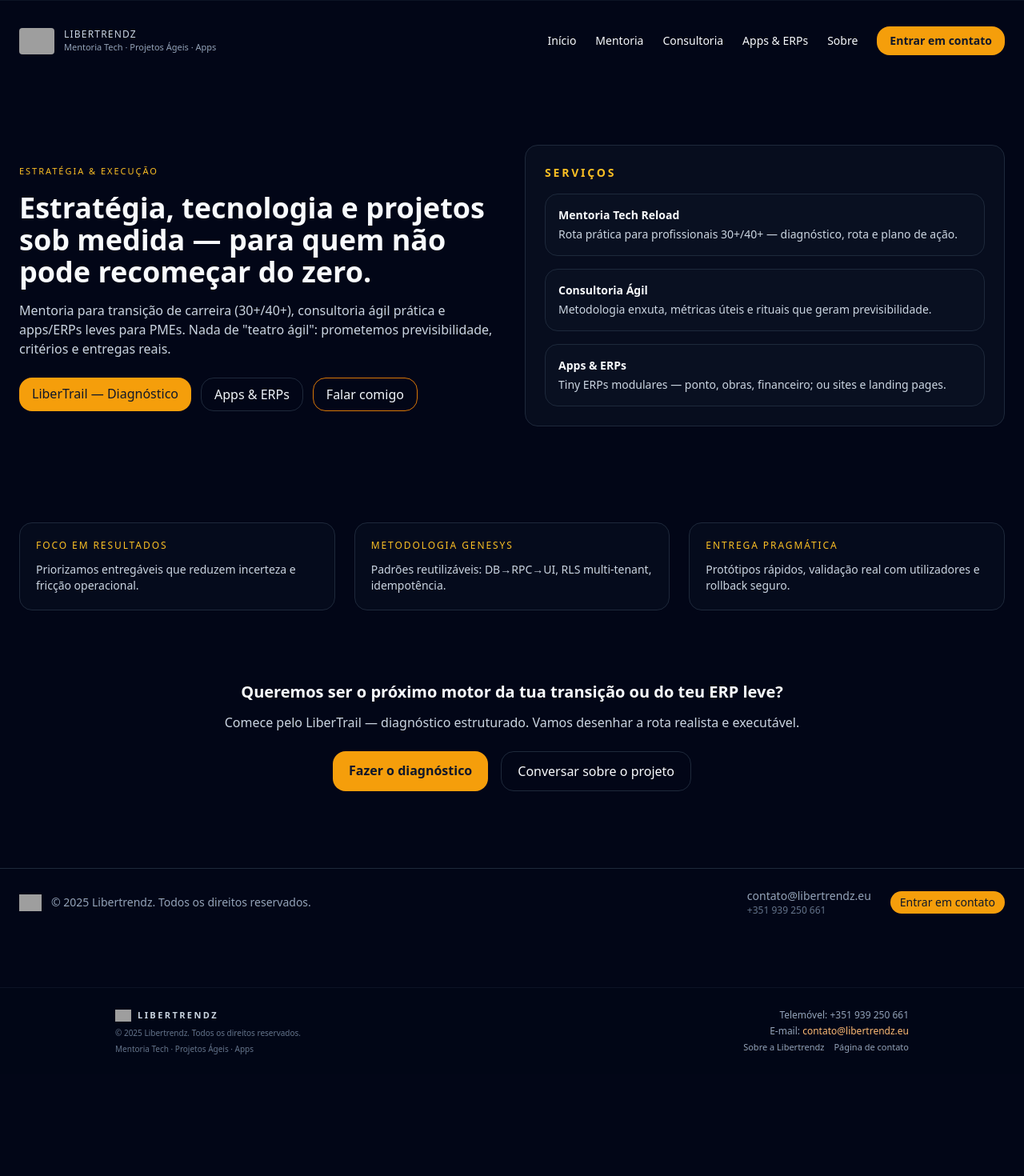
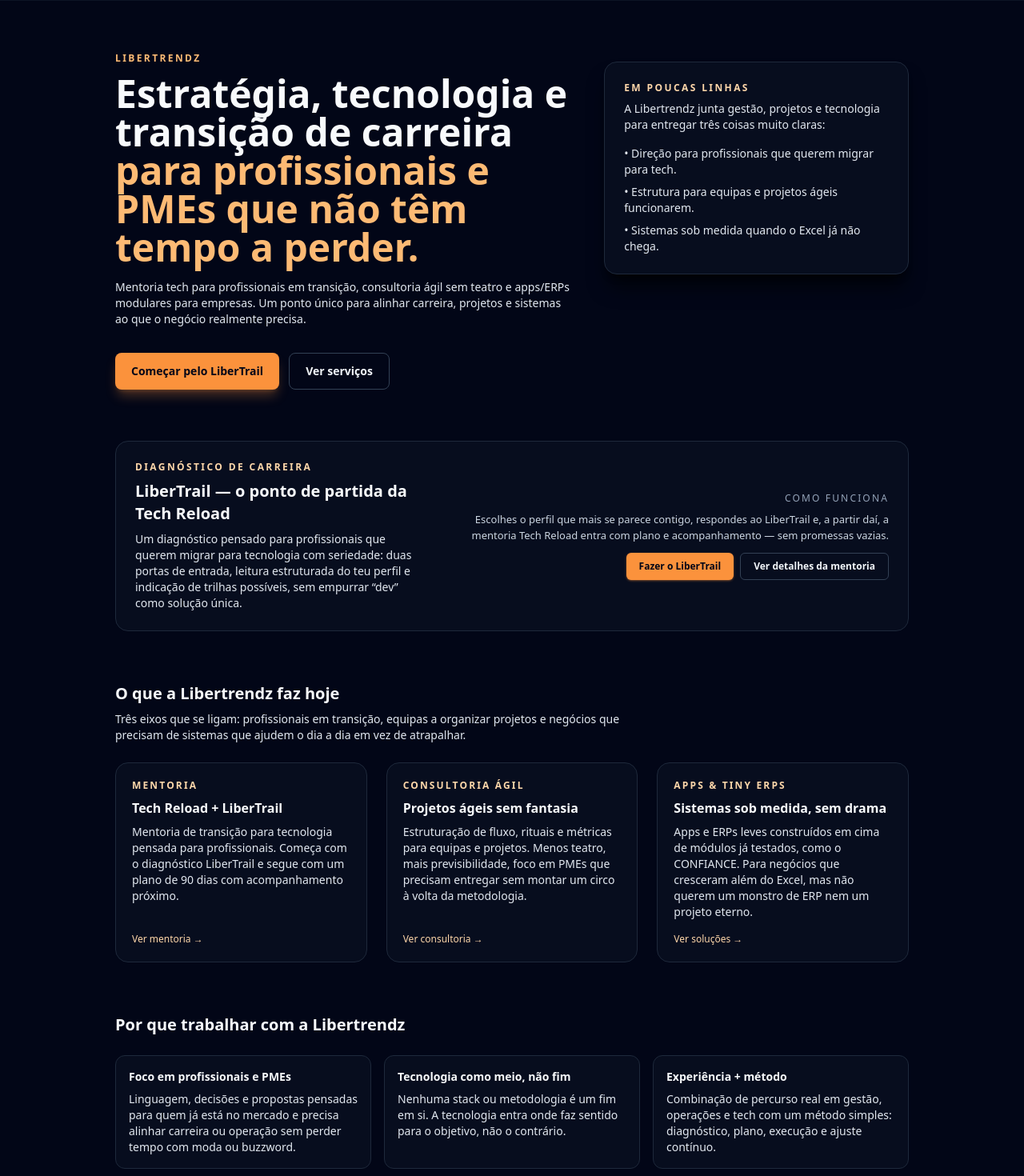
Before and after one commit to libertrendz/libertrendz-site, a Next.js app: page / in a window 1280 px wide. Shown: the part 80-1550 px from the top of the page at 80% size. Before the commit the page ends 1423 px from the top, so only its background shows below. Built offline with nearby package versions, Linux system fonts and the light colour scheme; grey boxes are pictures that could not be loaded.

Commit message:
Update page.tsx

```diff
--- a/app/page.tsx
+++ b/app/page.tsx
@@ -1,145 +1,261 @@
-import Image from "next/image";
-import Link from "next/link";
-import React from "react";
+// app/page.tsx
 
-export default function Home() {
-  const year = new Date().getFullYear();
-
+export default function HomePage() {
   return (
-    <main className="min-h-screen bg-slate-950 text-slate-50 antialiased">
-      <header className="max-w-7xl mx-auto px-6 py-8 flex items-center justify-between">
-        <Link href="/" className="flex items-center gap-3">
-          <Image
-            src="https://ncglfknuaugpkmkbsiyf.supabase.co/storage/v1/object/public/Imagens/LIBERTRENDZ.png"
-            alt="Libertrendz"
-            width={44}
-            height={44}
-            priority
-            className="rounded"
-          />
-          <div className="hidden md:block">
-            <div className="text-xs tracking-widest text-slate-300">LIBERTRENDZ</div>
-            <div className="text-[11px] text-slate-400">Mentoria Tech · Projetos Ágeis · Apps</div>
-          </div>
-        </Link>
-
-        <nav className="hidden md:flex gap-6 items-center text-sm">
-          <Link href="/" className="hover:underline">Início</Link>
-          <Link href="/mentoria" className="hover:underline">Mentoria</Link>
-          <Link href="/agile" className="hover:underline">Consultoria</Link>
-          <Link href="/apps" className="hover:underline">Apps & ERPs</Link>
-          <Link href="/sobre" className="hover:underline">Sobre</Link>
-          <Link href="/contato" className="px-4 py-2 rounded-2xl bg-amber-500 text-slate-900 font-semibold">Entrar em contato</Link>
-        </nav>
-
-        <div className="md:hidden">
-          <Link href="/contato" className="px-3 py-2 rounded-2xl bg-amber-500 text-slate-900 text-sm font-semibold">Contato</Link>
-        </div>
-      </header>
-
-      {/* HERO */}
-      <section className="max-w-7xl mx-auto px-6 py-12 md:py-20">
-        <div className="grid gap-8 md:grid-cols-2 items-center">
+    <main className="min-h-[calc(100vh-5rem)] bg-slate-950 text-slate-50">
+      <section className="container-page py-16 space-y-16">
+        {/* HERO */}
+        <div className="grid gap-10 lg:grid-cols-[3fr,2fr] lg:items-start">
           <div>
-            <span className="inline-block text-[11px] uppercase tracking-[0.18em] text-amber-400">Estratégia & execução</span>
-            <h1 className="mt-4 text-3xl md:text-4xl leading-tight font-semibold">
-              Estratégia, tecnologia e projetos sob medida — para quem não pode recomeçar do zero.
+            <p className="text-xs font-semibold uppercase tracking-[0.2em] text-accent-400">
+              Libertrendz
+            </p>
+            <h1 className="mt-3 text-3xl font-bold leading-tight md:text-4xl lg:text-5xl">
+              Estratégia, tecnologia e transição de carreira{" "}
+              <span className="block text-accent-400">
+                para profissionais e PMEs que não têm tempo a perder.
+              </span>
             </h1>
-            <p className="mt-4 max-w-2xl text-slate-300">
-              Mentoria para transição de carreira (30+/40+), consultoria ágil prática e apps/ERPs leves para PMEs.
-              Nada de "teatro ágil": prometemos previsibilidade, critérios e entregas reais.
+            <p className="mt-4 max-w-xl text-sm text-slate-200">
+              Mentoria tech para profissionais em transição, consultoria ágil
+              sem teatro e apps/ERPs modulares para empresas. Um ponto único
+              para alinhar carreira, projetos e sistemas ao que o negócio
+              realmente precisa.
             </p>
 
-            <div className="mt-6 flex flex-wrap gap-3">
-              <Link href="/mentoria" className="px-4 py-2 rounded-2xl bg-amber-500 text-slate-900 font-medium">LiberTrail — Diagnóstico</Link>
-              <Link href="/apps" className="px-4 py-2 rounded-2xl border border-slate-800 text-slate-100">Apps & ERPs</Link>
-              <Link href="/contato" className="px-4 py-2 rounded-2xl text-slate-100 border border-amber-600 hover:bg-amber-600">Falar comigo</Link>
+            <div className="mt-8 flex flex-wrap gap-3">
+              <a
+                href="/mentoria#libertrail"
+                className="inline-flex items-center justify-center rounded-lg bg-accent-500 px-5 py-3 text-sm font-semibold text-slate-950 shadow-lg shadow-accent-500/30 transition hover:bg-accent-400"
+              >
+                Começar pelo LiberTrail
+              </a>
+              <a
+                href="#servicos"
+                className="inline-flex items-center justify-center rounded-lg border border-slate-700 px-5 py-3 text-sm font-semibold text-slate-100 transition hover:border-slate-500 hover:bg-slate-900/60"
+              >
+                Ver serviços
+              </a>
             </div>
           </div>
 
-          <div className="order-first md:order-last">
-            <div className="w-full rounded-2xl border border-slate-800 bg-slate-900/40 p-6">
-              <h3 className="text-sm uppercase tracking-[0.2em] text-amber-400">Serviços</h3>
-              <div className="mt-4 grid gap-4">
-                <CardCompact
-                  title="Mentoria Tech Reload"
-                  text="Rota prática para profissionais 30+/40+ — diagnóstico, rota e plano de ação."
+          {/* Bloco “Em poucas linhas” */}
+          <div className="rounded-2xl border border-slate-800 bg-slate-900/40 p-6 shadow-xl shadow-black/60 lg:translate-y-3">
+            <p className="mb-2 text-xs font-semibold uppercase tracking-[0.2em] text-accent-300">
+              Em poucas linhas
+            </p>
+            <p className="text-sm text-slate-200">
+              A Libertrendz junta gestão, projetos e tecnologia para entregar
+              três coisas muito claras:
+            </p>
+            <ul className="mt-4 space-y-2 text-sm text-slate-200">
+              <li>• Direção para profissionais que querem migrar para tech.</li>
+              <li>• Estrutura para equipas e projetos ágeis funcionarem.</li>
+              <li>• Sistemas sob medida quando o Excel já não chega.</li>
+            </ul>
+          </div>
+        </div>
+
+        {/* DESTAQUE LIBERTRAIL */}
+        <div className="space-y-4 rounded-2xl border border-slate-800 bg-slate-900/40 p-6">
+          <div className="flex flex-col justify-between gap-4 md:flex-row md:items-center">
+            <div>
+              <p className="text-xs font-semibold uppercase tracking-[0.2em] text-accent-300">
+                Diagnóstico de carreira
+              </p>
+              <h2 className="mt-2 text-xl font-semibold text-slate-50">
+                LiberTrail — o ponto de partida da Tech Reload
+              </h2>
+              <p className="mt-2 max-w-2xl text-sm text-slate-200">
+                Um diagnóstico pensado para profissionais que querem migrar para
+                tecnologia com seriedade: duas portas de entrada, leitura
+                estruturada do teu perfil e indicação de trilhas possíveis, sem
+                empurrar “dev” como solução única.
+              </p>
+            </div>
+            <div className="flex flex-col gap-2 text-sm text-slate-200 md:text-right">
+              <p className="text-xs uppercase tracking-[0.18em] text-slate-400">
+                Como funciona
+              </p>
+              <p className="text-[13px] text-slate-300">
+                Escolhes o perfil que mais se parece contigo, respondes ao
+                LiberTrail e, a partir daí, a mentoria Tech Reload entra com
+                plano e acompanhamento — sem promessas vazias.
+              </p>
+              <div className="mt-1 flex flex-wrap justify-start gap-2 md:justify-end">
+                <a
+                  href="/mentoria#libertrail-perfis"
+                  className="inline-flex items-center justify-center rounded-md bg-accent-500 px-4 py-2 text-xs font-semibold text-slate-950 shadow shadow-accent-500/40 transition hover:bg-accent-400"
+                >
+                  Fazer o LiberTrail
+                </a>
+                <a
                   href="/mentoria"
-                />
-                <CardCompact
-                  title="Consultoria Ágil"
-                  text="Metodologia enxuta, métricas úteis e rituais que geram previsibilidade."
-                  href="/agile"
-                />
-                <CardCompact
-                  title="Apps & ERPs"
-                  text="Tiny ERPs modulares — ponto, obras, financeiro; ou sites e landing pages."
-                  href="/apps"
-                />
+                  className="inline-flex items-center justify-center rounded-md border border-slate-700 px-4 py-2 text-xs font-semibold text-slate-100 transition hover:border-slate-500 hover:bg-slate-900/60"
+                >
+                  Ver detalhes da mentoria
+                </a>
               </div>
             </div>
           </div>
         </div>
-      </section>
 
-      {/* TRUST / PROCESS */}
-      <section className="max-w-7xl mx-auto px-6 py-10">
-        <div className="grid md:grid-cols-3 gap-6">
-          <FeatureBlock title="Foco em resultados" body="Priorizamos entregáveis que reduzem incerteza e fricção operacional." />
-          <FeatureBlock title="Metodologia Genesys" body="Padrões reutilizáveis: DB→RPC→UI, RLS multi-tenant, idempotência." />
-          <FeatureBlock title="Entrega pragmática" body="Protótipos rápidos, validação real com utilizadores e rollback seguro." />
-        </div>
-      </section>
-
-      {/* CTA FINAL */}
-      <section className="max-w-5xl mx-auto px-6 py-12 text-center">
-        <h2 className="text-xl font-semibold">Queremos ser o próximo motor da tua transição ou do teu ERP leve?</h2>
-        <p className="mt-3 text-slate-300">Comece pelo LiberTrail — diagnóstico estruturado. Vamos desenhar a rota realista e executável.</p>
-        <div className="mt-6 flex justify-center gap-4">
-          <Link href="/mentoria" className="px-5 py-3 rounded-2xl bg-amber-500 text-slate-900 font-semibold">Fazer o diagnóstico</Link>
-          <Link href="/contato" className="px-5 py-3 rounded-2xl border border-slate-800">Conversar sobre o projeto</Link>
-        </div>
-      </section>
-
-      <footer className="mt-12 border-t border-slate-800">
-        <div className="max-w-7xl mx-auto px-6 py-6 flex items-center justify-between text-sm text-slate-400">
-          <div className="flex items-center gap-3">
-            <Image
-              src="https://ncglfknuaugpkmkbsiyf.supabase.co/storage/v1/object/public/Imagens/LIBERTRENDZ.png"
-              alt="logo"
-              width={28}
-              height={28}
-            />
-            <div>© {year} Libertrendz. Todos os direitos reservados.</div>
+        {/* SERVIÇOS PRINCIPAIS */}
+        <section id="servicos" className="space-y-6">
+          <div className="flex flex-col gap-2 md:flex-row md:items-end md:justify-between">
+            <div>
+              <h2 className="text-xl font-semibold text-slate-50">
+                O que a Libertrendz faz hoje
+              </h2>
+              <p className="mt-2 max-w-2xl text-sm text-slate-200">
+                Três eixos que se ligam: profissionais em transição, equipas a
+                organizar projetos e negócios que precisam de sistemas que
+                ajudem o dia a dia em vez de atrapalhar.
+              </p>
+            </div>
           </div>
 
-          <div className="flex items-center gap-6">
-            <div className="hidden sm:block">
-              <div>contato@libertrendz.eu</div>
-              <div className="text-slate-500 text-xs">+351 939 250 661</div>
+          <div className="grid gap-6 md:grid-cols-3">
+            {/* CARD: MENTORIA */}
+            <a
+              href="/mentoria"
+              className="flex h-full flex-col justify-between rounded-2xl border border-slate-800 bg-slate-900/40 p-5 text-sm transition hover:border-accent-400 hover:bg-slate-900/70"
+            >
+              <div>
+                <p className="text-xs font-semibold uppercase tracking-[0.18em] text-accent-300">
+                  Mentoria
+                </p>
+                <h3 className="mt-2 text-base font-semibold text-slate-50">
+                  Tech Reload + LiberTrail
+                </h3>
+                <p className="mt-2 text-slate-200">
+                  Mentoria de transição para tecnologia pensada para
+                  profissionais. Começa com o diagnóstico LiberTrail e segue com
+                  um plano de 90 dias com acompanhamento próximo.
+                </p>
+              </div>
+              <span className="mt-4 text-xs text-accent-300">
+                Ver mentoria →
+              </span>
+            </a>
+
+            {/* CARD: CONSULTORIA ÁGIL */}
+            <a
+              href="/agile"
+              className="flex h-full flex-col justify-between rounded-2xl border border-slate-800 bg-slate-900/40 p-5 text-sm transition hover:border-accent-400 hover:bg-slate-900/70"
+            >
+              <div>
+                <p className="text-xs font-semibold uppercase tracking-[0.18em] text-accent-300">
+                  Consultoria Ágil
+                </p>
+                <h3 className="mt-2 text-base font-semibold text-slate-50">
+                  Projetos ágeis sem fantasia
+                </h3>
+                <p className="mt-2 text-slate-200">
+                  Estruturação de fluxo, rituais e métricas para equipas e
+                  projetos. Menos teatro, mais previsibilidade, foco em PMEs que
+                  precisam entregar sem montar um circo à volta da metodologia.
+                </p>
+              </div>
+              <span className="mt-4 text-xs text-accent-300">
+                Ver consultoria →
+              </span>
+            </a>
+
+            {/* CARD: APPS & ERPs */}
+            <a
+              href="/apps"
+              className="flex h-full flex-col justify-between rounded-2xl border border-slate-800 bg-slate-900/40 p-5 text-sm transition hover:border-accent-400 hover:bg-slate-900/70"
+            >
+              <div>
+                <p className="text-xs font-semibold uppercase tracking-[0.18em] text-accent-300">
+                  Apps & Tiny ERPs
+                </p>
+                <h3 className="mt-2 text-base font-semibold text-slate-50">
+                  Sistemas sob medida, sem drama
+                </h3>
+                <p className="mt-2 text-slate-200">
+                  Apps e ERPs leves construídos em cima de módulos já testados,
+                  como o CONFIANCE. Para negócios que cresceram além do Excel,
+                  mas não querem um monstro de ERP nem um projeto eterno.
+                </p>
+              </div>
+              <span className="mt-4 text-xs text-accent-300">
+                Ver soluções →
+              </span>
+            </a>
+          </div>
+        </section>
+
+        {/* POR QUE LIBERTRENDZ */}
+        <section className="space-y-6">
+          <h2 className="text-xl font-semibold text-slate-50">
+            Por que trabalhar com a Libertrendz
+          </h2>
+          <div className="grid gap-4 md:grid-cols-3">
+            <div className="rounded-xl border border-slate-800 bg-slate-900/40 p-4 text-sm text-slate-200">
+              <p className="mb-2 font-semibold text-slate-50">
+                Foco em profissionais e PMEs
+              </p>
+              <p>
+                Linguagem, decisões e propostas pensadas para quem já está no
+                mercado e precisa alinhar carreira ou operação sem perder tempo
+                com moda ou buzzword.
+              </p>
             </div>
-            <Link href="/contato" className="px-3 py-1 rounded-2xl bg-amber-500 text-slate-900 text-sm">Entrar em contato</Link>
+            <div className="rounded-xl border border-slate-800 bg-slate-900/40 p-4 text-sm text-slate-200">
+              <p className="mb-2 font-semibold text-slate-50">
+                Tecnologia como meio, não fim
+              </p>
+              <p>
+                Nenhuma stack ou metodologia é um fim em si. A tecnologia entra
+                onde faz sentido para o objetivo, não o contrário.
+              </p>
+            </div>
+            <div className="rounded-xl border border-slate-800 bg-slate-900/40 p-4 text-sm text-slate-200">
+              <p className="mb-2 font-semibold text-slate-50">
+                Experiência + método
+              </p>
+              <p>
+                Combinação de percurso real em gestão, operações e tech com um
+                método simples: diagnóstico, plano, execução e ajuste contínuo.
+              </p>
+            </div>
           </div>
-        </div>
-      </footer>
+        </section>
+
+        {/* CTA FINAL */}
+        <section className="space-y-4 border-t border-slate-800 pt-8 text-center">
+          <h2 className="text-2xl font-semibold text-slate-50">
+            Pronto para avançar?
+          </h2>
+          <p className="text-sm text-slate-200">
+            Podes começar pelo LiberTrail, explorar um serviço específico ou
+            simplesmente usar a página de contato para contar o teu contexto. A
+            partir daí, a conversa fica séria e orientada para decisão.
+          </p>
+          <div className="mt-4 flex flex-wrap justify-center gap-3">
+            <a
+              href="/mentoria#libertrail-perfis"
+              className="inline-flex items-center justify-center rounded-lg bg-accent-500 px-5 py-3 text-sm font-semibold text-slate-950 shadow-lg shadow-accent-500/30 transition hover:bg-accent-400"
+            >
+              Começar pelo LiberTrail
+            </a>
+            <a
+              href="/sobre"
+              className="inline-flex items-center justify-center rounded-lg border border-slate-700 px-5 py-3 text-sm font-semibold text-slate-100 transition hover:border-slate-500 hover:bg-slate-900/60"
+            >
+              Saber mais sobre a Libertrendz
+            </a>
+            <a
+              href="/contato"
+              className="inline-flex items-center justify-center rounded-lg border border-slate-700 px-5 py-3 text-sm font-semibold text-slate-100 transition hover:border-slate-500 hover:bg-slate-900/60"
+            >
+              Entrar em contato
+            </a>
+          </div>
+        </section>
+      </section>
     </main>
   );
 }
-
-function CardCompact({ title, text, href }: { title: string; text: string; href: string }) {
-  return (
-    <Link href={href} className="block rounded-2xl p-4 border border-slate-800 hover:shadow-sm bg-slate-900/30">
-      <div className="text-sm font-semibold">{title}</div>
-      <div className="mt-1 text-slate-300 text-sm">{text}</div>
-    </Link>
-  );
-}
-
-function FeatureBlock({ title, body }: { title: string; body: string }) {
-  return (
-    <div className="rounded-2xl p-5 border border-slate-800 bg-slate-900/30">
-      <div className="text-xs uppercase tracking-[0.16em] text-amber-400">{title}</div>
-      <div className="mt-3 text-slate-300 text-sm">{body}</div>
-    </div>
-  );
-}
```
